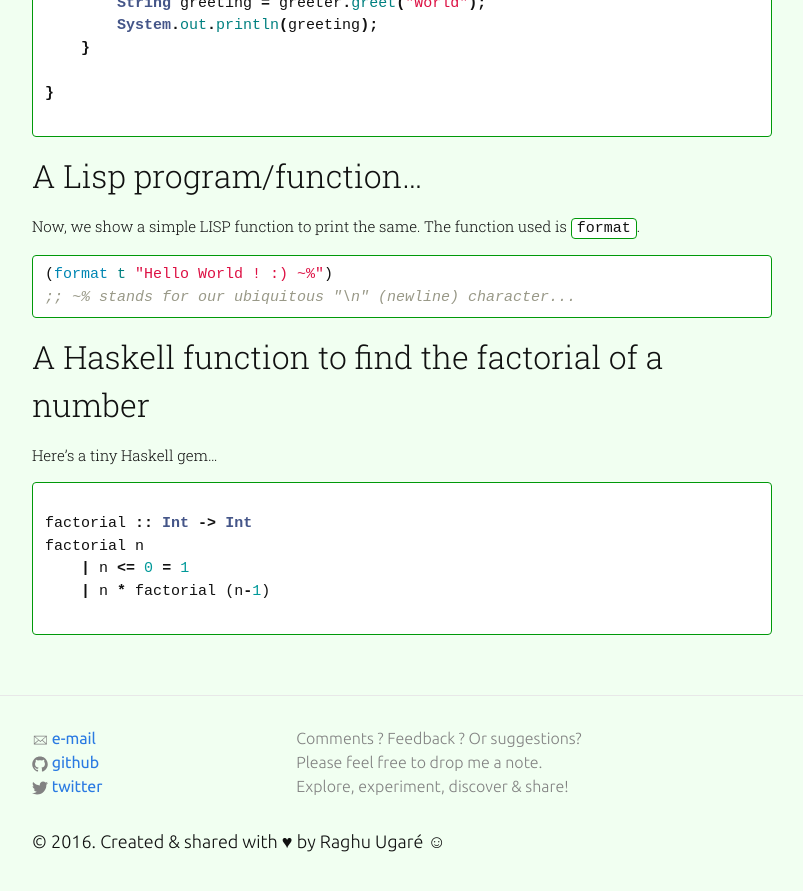
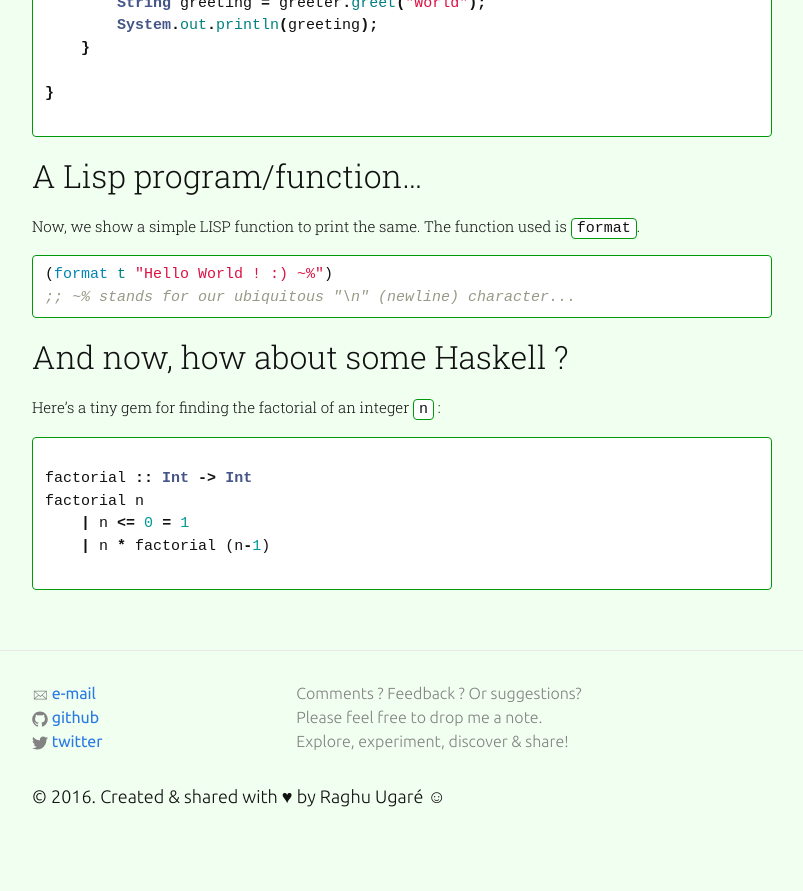
Before and after one commit to raghuugare/raghuugare.bkup, a Jekyll site: the page built from _posts/2014-12-25-hello_world.markdown, in a window 1280 px wide and 900 px high, scrolled down 1276 px. Shown: the top 891 px of the window, without its empty margins (238-1041 px from the left). Built offline with Jekyll 4.4.1, drawn with Linux system fonts in a browser that asks for light colours; some web fonts are replaced; formulas are drawn with MathJax 3; after the commit the page ends 2131 px from its top, so only the background shows below that.

Commit message:
Small change.

````diff
--- a/_posts/2014-12-25-hello_world.markdown
+++ b/_posts/2014-12-25-hello_world.markdown
@@ -71,9 +71,9 @@ Now, we show a simple LISP function to print the same. The function used is `for
 ;; ~% stands for our ubiquitous "\n" (newline) character...
 ```
 
-## A Haskell function to find the factorial of a number
+## And now, how about some Haskell ?
 
-Here's a tiny Haskell gem...
+Here's a tiny gem for finding the factorial of an integer `n` :
 
 ``` haskell
 
````
